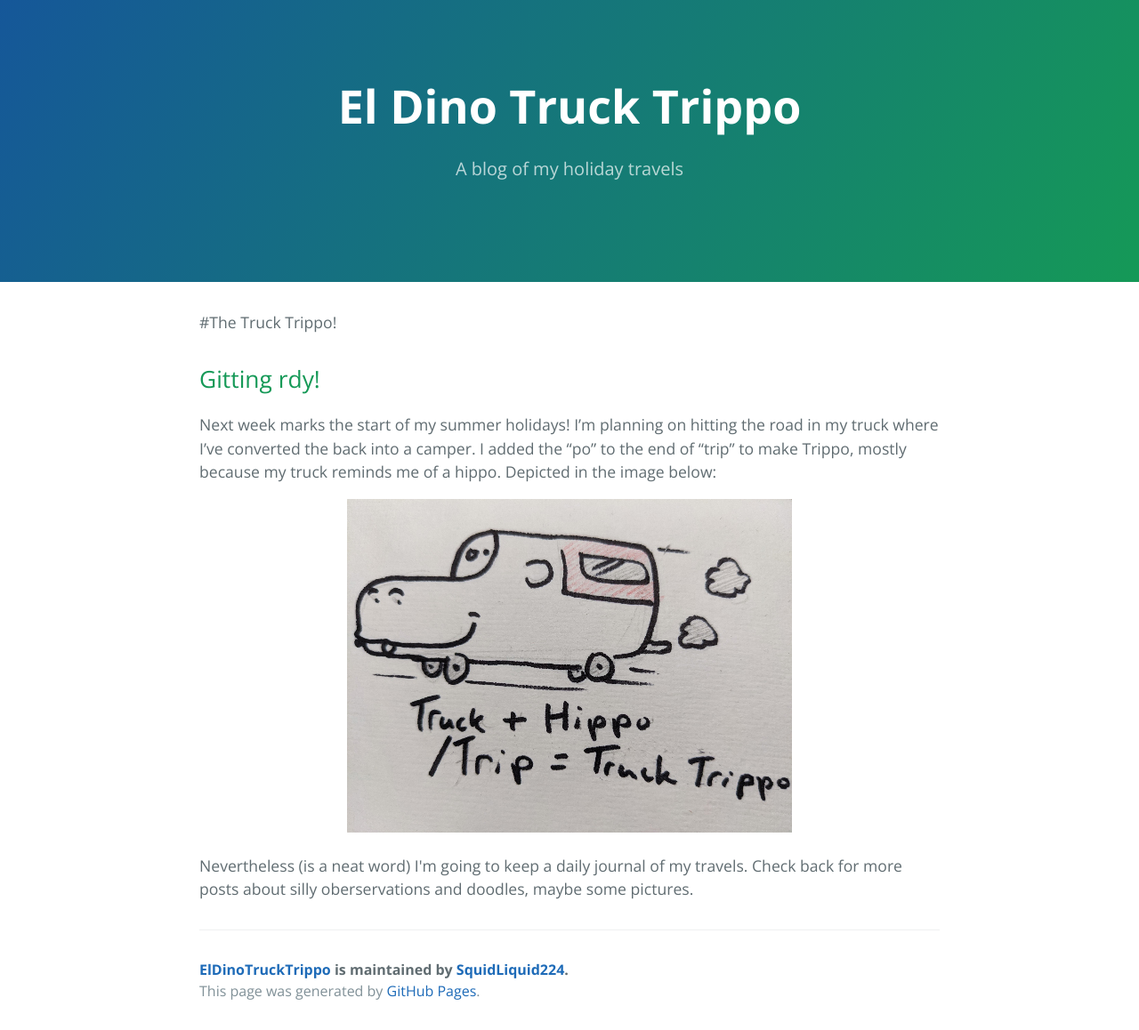
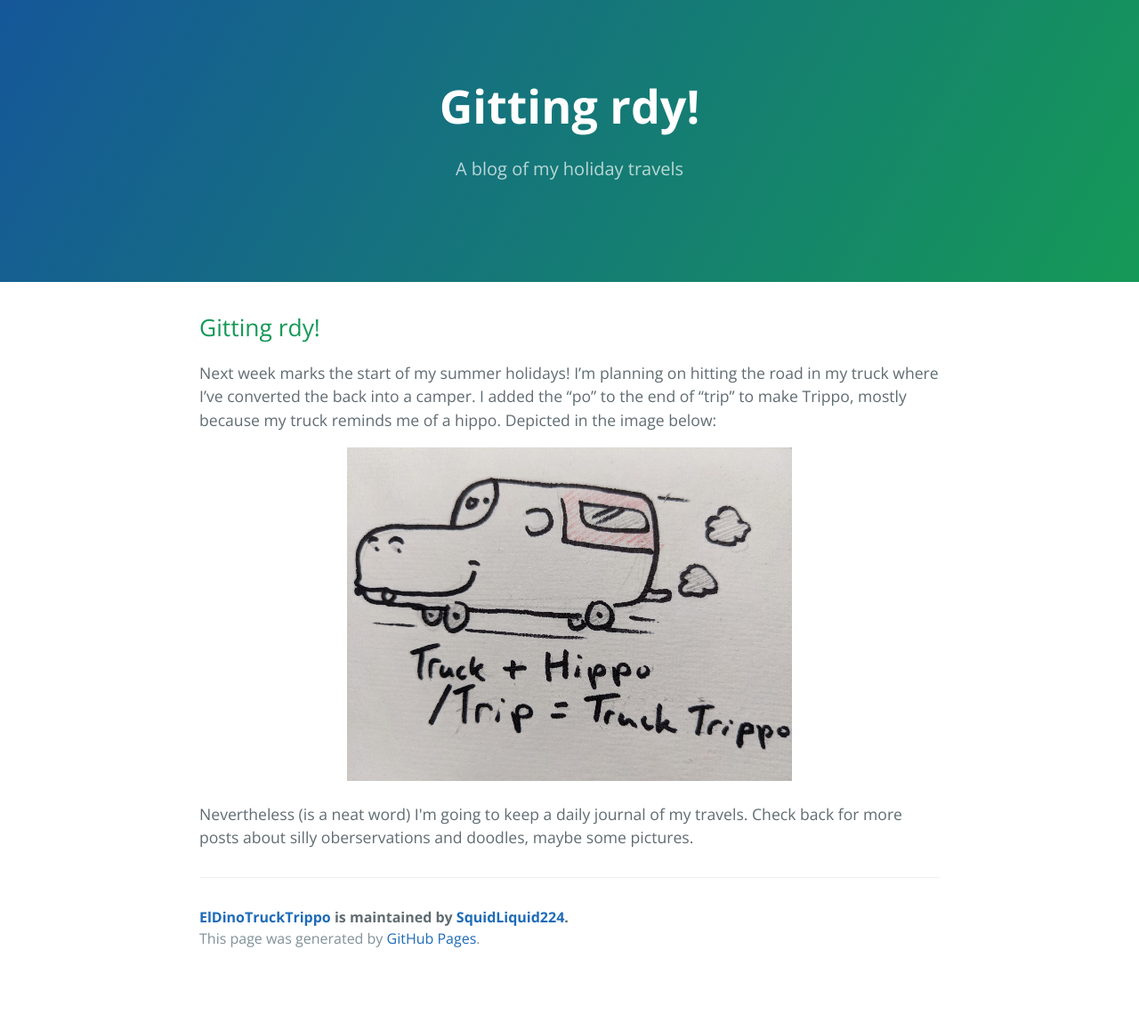
Before and after one commit to SquidLiquid224/ElDinoTruckTrippo, a Jekyll site: the page built from index.md, in a window 1280 px wide. Shown: the whole page at 89% size. Built offline with Jekyll 4.4.1, drawn with Linux system fonts in a browser that asks for light colours; our own code applies the rules of GitHub Pages for plain Markdown files; after the commit the page ends 1099 px from its top, so only the background shows below that.

Commit message:
Update index.md

```diff
--- a/index.md
+++ b/index.md
@@ -2,7 +2,6 @@
 layout: default
 ---
 
-#The Truck Trippo!
 
 ## Gitting rdy!
 
```
